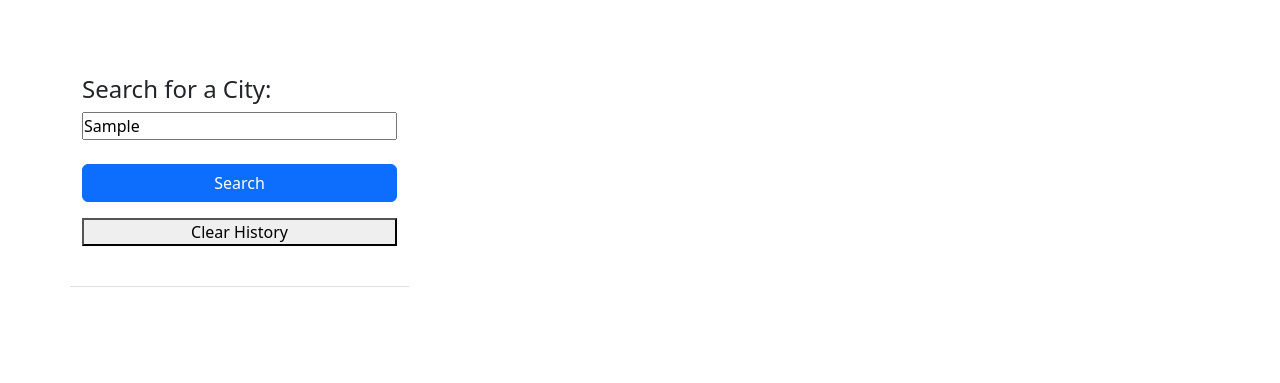
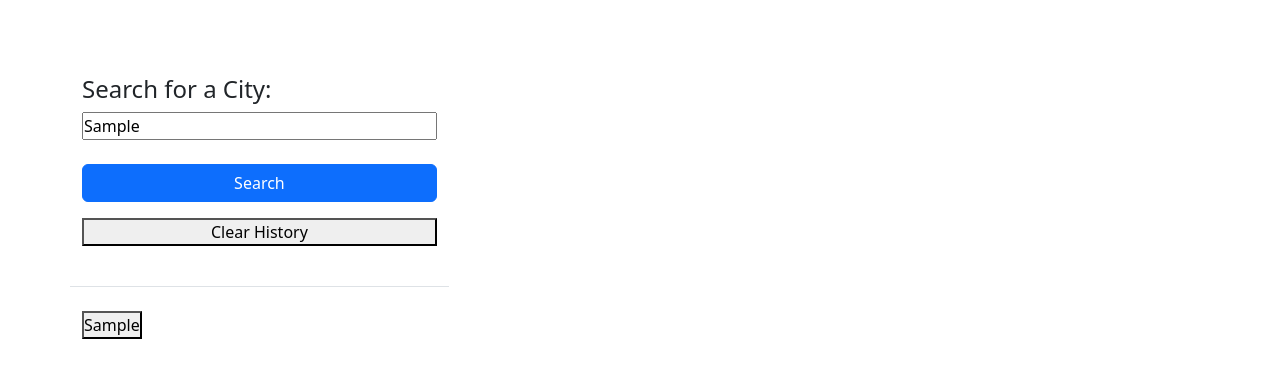
Before and after one commit to Soleiles/weather-app, a plain HTML site: page index.html in a window 1280 px wide. Both pictures are taken after typing "Sample" into the empty fields and a click on the button "Search". Shown: the part 101-484 px from the top of the page. Drawn offline with nearby package versions, Linux system fonts and the light colour scheme; no server answers.

Commit message:
functioning search history

```diff
--- a/assets/js/script.js
+++ b/assets/js/script.js
@@ -14,10 +14,9 @@ let forecastCount;
 let weatherIcon;
 let longitude, latitude;
 let cityHistory = [];
-
 const searchBtn = $(".btn");
 const clearBtn = $(".clear-btn");
-let searchHistory = $(".search-history");
+let searchHistory = $("#search-history");
 let currentCity = $(".current-city");
 let currentDate = $(".current-date");
 let currentTemp = $(".current-temp");
@@ -42,7 +41,8 @@ function init() {
     if(historyTemp){
         cityHistory = JSON.parse(historyTemp);
     }
-    var searchTemp = localStorage.getItem("search");
+    createHistoryButtons();
+    var searchTemp = localStorage.getItem("entered");
     if(searchTemp){
         getCurrentWeather(searchTemp);
     } else {
@@ -55,7 +55,7 @@ function init() {
 init();
 
 function getCurrentWeather(queryURL) {
-    localStorage.setItem("search", queryURL);
+    localStorage.setItem("entered", queryURL);
     fetch(queryURL).then(function (response) {
         return response.json();
     }).then(function (data) {
@@ -81,4 +81,35 @@ searchBtn.on("click", function() {
     }
     cityHistory.push(cityToSearch);
     localStorage.setItem("cityHistory", JSON.stringify(cityHistory));
+    createHistoryButtons();
 });
+function createHistoryButtons() {
+    searchHistory.empty();
+    let addedValues = [];
+
+    for (let i = 0; i < cityHistory.length; i++) {
+        let cityName = cityHistory[i];
+        if (!addedValues.includes(cityName)) {
+            let historyBtn = $("<button>");
+            historyBtn.text(cityName);
+            historyBtn.val(cityName);
+            historyBtn.attr("class", "history-btn");
+            searchHistory.append(historyBtn);
+            searchHistory.css("display", "flex");
+            searchHistory.css("flex-wrap", "wrap");
+
+            addedValues.push(cityName);
+        }
+    }
+}
+
+searchHistory.on("click", ".history-btn", function() {
+    queryURL = "https://api.openweathermap.org/data/2.5/weather?q=" + $(this).val() + "&appid=" + APIKey + "&units=imperial";
+    getCurrentWeather(queryURL);
+})
+
+clearBtn.on("click", function() {
+    searchHistory.empty();
+    cityHistory= [];
+    localStorage.clear;
+});
--- a/index.html
+++ b/index.html
@@ -17,41 +17,41 @@
         </div>
     </header>
     <main class="container d-flex flex-wrap">
-        <section class = "search-field">
-            <div class = "row">
-                <div id = "search-input" class = "form-group col-12 col-lg-8 my-4 d-flex flex-column">
-                    <label class = "search-city"><h4>Search for a City:</h4></label>
-                    <input name = "search" type = "text" id = "enter-city">
+        <section class="search-field">
+            <div class="row">
+                <div id="search-input" class="form-group col-12 col-lg-8 my-4 d-flex flex-column">
+                    <label class="search-city"><h4>Search for a City:</h4></label>
+                    <input name="search" type="text" id="enter-city">
+                </div>
+                <div class="form-group col-12 col-lg-8">
+                    <button type="submit" class="btn btn-primary mb-3 col-12">Search</button>
                 </div>
                 <div class = "form-group col-12 col-lg-8">
-                    <button type="submit" class = "btn btn-primary mb-3 col-12">Search</button>
+                    <button type="submit" class="clear-btn btn-primary mb-3 col-12">Clear History</button>
                 </div>
-                <div class = "form-group col-12 col-lg-8">
-                    <button type="submit" class = "clear-btn btn-primary mb-3 col-12">Clear History</button>
-                </div>
-                <div id = "search-history" class = "form-group border-top pt-4 col-12 col-lg-8 my-4"></div>
+                <div id="search-history" class="form-group border-top pt-4 col-12 col-lg-8 my-4"></div>
             </div>
         </section>
 
-        <section class = "weather my-5">
-            <div class = "row">
-                <div class = "col-12 p-5 weather-today border">
-                    <div class = "city-and-date d-flex flex-wrap">
-                        <h2 class = "current-city col-12 col-lg-5">City</h2>
-                        <p class = "current-date col-12 col-lg-5">mm/dd/yyyy</p>
+        <section class="weather my-5">
+            <div class="row">
+                <div class="col-12 p-5 weather-today border">
+                    <div class="city-and-date d-flex flex-wrap">
+                        <h2 class="current-city col-12 col-lg-5">City</h2>
+                        <p class="current-date col-12 col-lg-5">mm/dd/yyyy</p>
                         <img src="https://openweathermap.org/img/wn/10d.png " class="icon col-6 col-lg-1"/>
                     </div>
-                    <div class = "weather-specifics">
-                        <p>Temp: <span class = "current-temp">70</span>℉</p>
-                        <p>Wind: <span class = "current-wind">10.0</span>MPH</p>
-                        <p>Humidity: <span class = "current-humidity">80</span>%</p>
+                    <div class="weather-specifics">
+                        <p>Temp: <span class="current-temp">70</span>℉</p>
+                        <p>Wind: <span class="current-wind">10.0</span>MPH</p>
+                        <p>Humidity: <span class="current-humidity">80</span>%</p>
                     </div>
                 </div>
 
                 <h1>5-Day Forecast:</h1>
                 <div class="border col-12 col-md-4 col-lg-2 five-day">
-                    <div id = "day0">
-                        <p class = "date col-lg-7">mm/dd/yyyy</p>
+                    <div id="day0">
+                        <p class="date col-lg-7">mm/dd/yyyy</p>
                         <img src="https://openweathermap.org/img/wn/10d.png " class="icon"/>
                         <p>Temp: <span class = "temp">70</span>℉</p>
                         <p>Wind: <span class = "wind">10.0</span>MPH</p>
@@ -59,8 +59,8 @@
                     </div>
                 </div>
                 <div class="border col-12 col-md-4 col-lg-2 five-day">
-                    <div id = "day1">
-                        <p class = "date col-lg-7">mm/dd/yyyy</p>
+                    <div id="day1">
+                        <p class="date col-lg-7">mm/dd/yyyy</p>
                         <img src="https://openweathermap.org/img/wn/10d.png " class="icon"/>
                         <p>Temp: <span class = "temp">70</span>℉</p>
                         <p>Wind: <span class = "wind">10.0</span>MPH</p>
@@ -68,8 +68,8 @@
                     </div>
                 </div>
                 <div class="border col-12 col-md-4 col-lg-2 five-day">
-                    <div id = "day2">
-                        <p class = "date col-lg-7">mm/dd/yyyy</p>
+                    <div id="day2">
+                        <p class="date col-lg-7">mm/dd/yyyy</p>
                         <img src="https://openweathermap.org/img/wn/10d.png " class="icon"/>
                         <p>Temp: <span class = "temp">70</span>℉</p>
                         <p>Wind: <span class = "wind">10.0</span>MPH</p>
@@ -77,8 +77,8 @@
                     </div>
                 </div>
                 <div class="border col-12 col-md-4 col-lg-2 five-day">
-                    <div id = "day3">
-                        <p class = "date col-lg-7">mm/dd/yyyy</p>
+                    <div id="day3">
+                        <p class="date col-lg-7">mm/dd/yyyy</p>
                         <img src="https://openweathermap.org/img/wn/10d.png " class="icon"/>
                         <p>Temp: <span class = "temp">70</span>℉</p>
                         <p>Wind: <span class = "wind">10.0</span>MPH</p>
@@ -86,7 +86,7 @@
                     </div>
                 </div>
                 <div class="border col-12 col-md-4 col-lg-2 five-day">
-                    <div id = "day4">
+                    <div id="day4">
                         <p class = "date col-lg-7">mm/dd/yyyy</p>
                         <img src="https://openweathermap.org/img/wn/10d.png " class="icon"/>
                         <p>Temp: <span class = "temp">70</span>℉</p>
```
